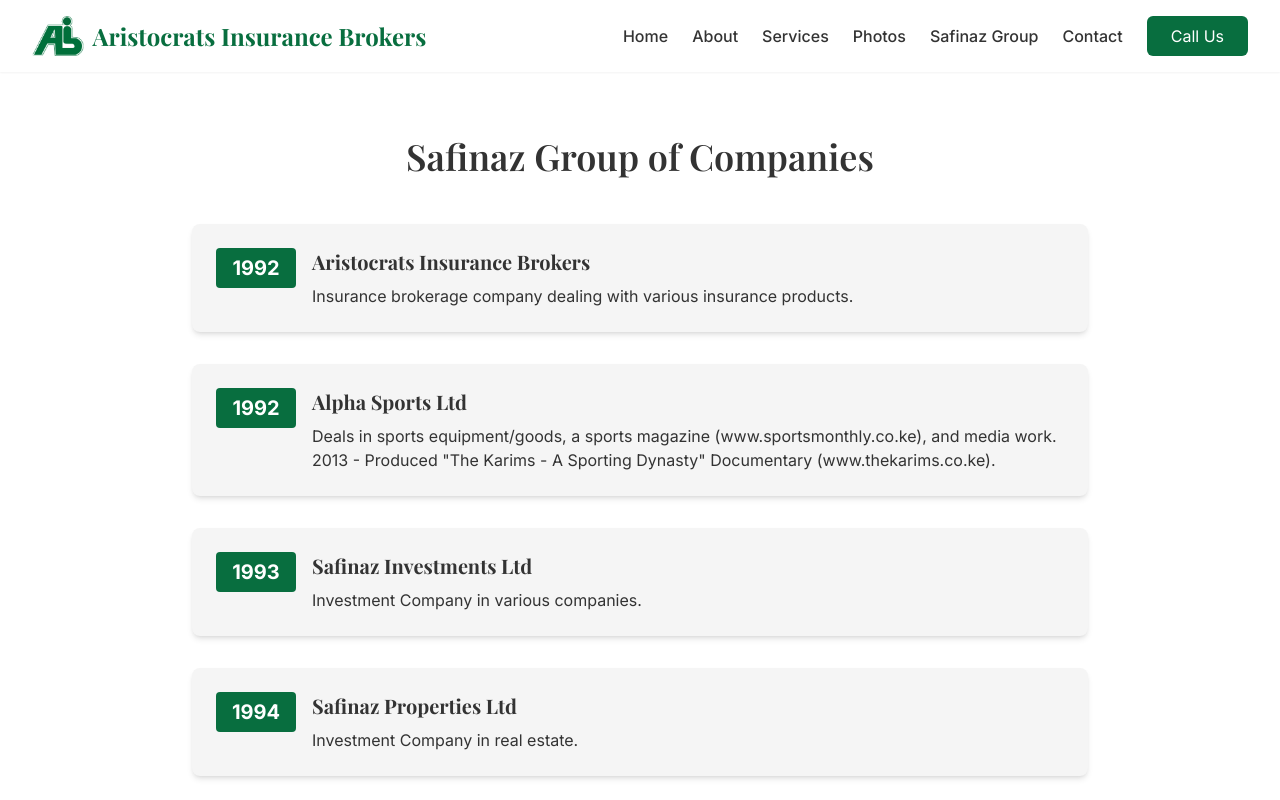
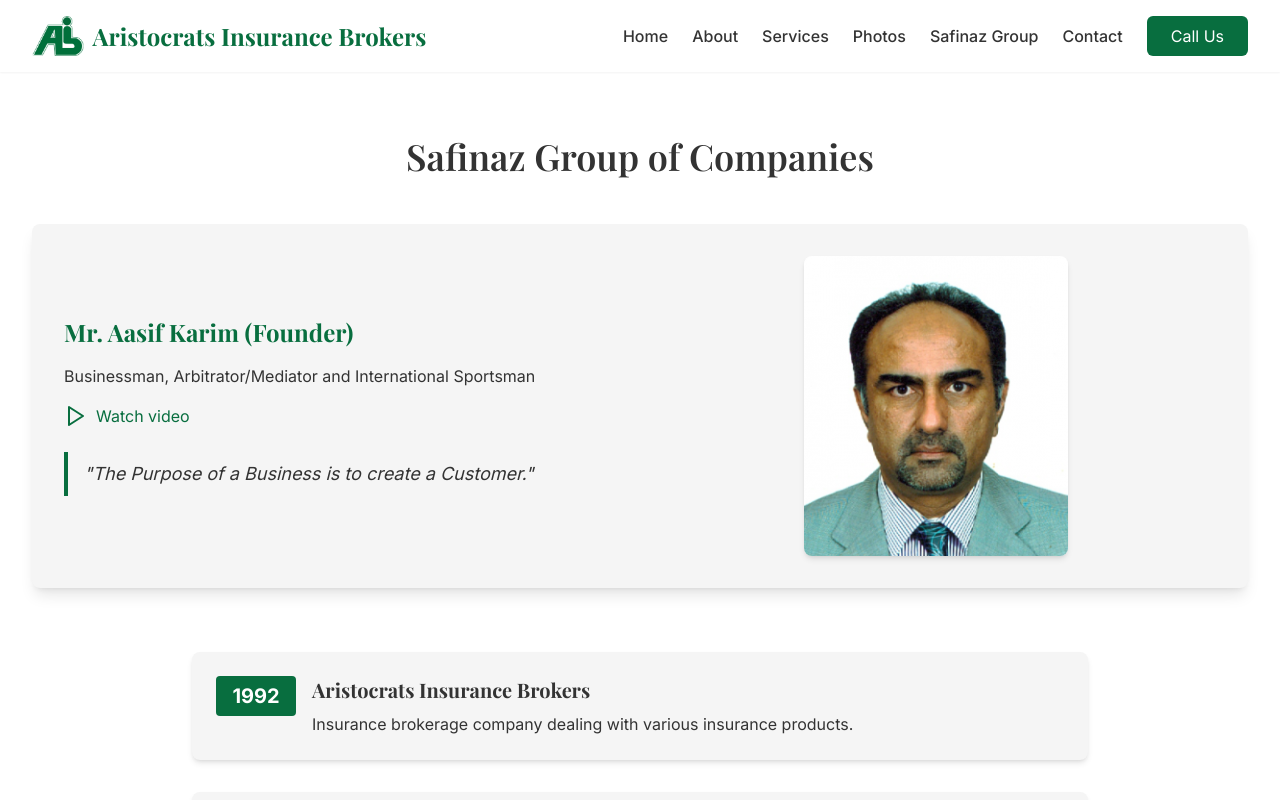
Before and after one commit to Alphonseaaron/aristocrat-website, a React (Vite) app: page /safinaz-group in a window 1280 px wide. Shown: the top 800 px of the page. Built offline with nearby package versions, Linux system fonts and the light colour scheme.

Commit message:
Refactor: Integrate founder details and quote
Integrate founder details, photo, and quote into the layout, and deploy to Netlify.

```diff
--- a/src/pages/SafinazGroup.tsx
+++ b/src/pages/SafinazGroup.tsx
@@ -40,6 +40,37 @@ const SafinazGroup = () => {
       <div className="container-custom">
         <h1 className="section-title text-center mb-12">Safinaz Group of Companies</h1>
 
+        {/* Founder Profile Section */}
+        <div className="mb-16 bg-aristocrat-gray p-8 rounded-lg shadow-lg">
+          <div className="grid grid-cols-1 md:grid-cols-2 gap-8 items-center">
+            <div>
+              <h2 className="text-2xl font-bold text-aristocrat-green mb-4">Mr. Aasif Karim (Founder)</h2>
+              <p className="mb-4">Businessman, Arbitrator/Mediator and International Sportsman</p>
+              <a
+                href="https://www.youtube.com/watch?v=0Okzz1Ld5LA"
+                target="_blank"
+                rel="noopener noreferrer"
+                className="text-aristocrat-green hover:underline flex items-center gap-2 mb-6"
+              >
+                <svg xmlns="http://www.w3.org/2000/svg" width="24" height="24" viewBox="0 0 24 24" fill="none" stroke="currentColor" strokeWidth="2" strokeLinecap="round" strokeLinejoin="round">
+                  <polygon points="5 3 19 12 5 21 5 3" />
+                </svg>
+                Watch video
+              </a>
+              <blockquote className="italic text-lg border-l-4 border-aristocrat-green pl-4 py-2">
+                "The Purpose of a Business is to create a Customer."
+              </blockquote>
+            </div>
+            <div className="flex justify-center">
+              <img
+                src="/lovable-uploads/047dbb9e-a1c7-4e2c-8c35-ee8e0ce68724.png"
+                alt="Mr. Aasif Karim"
+                className="rounded-lg shadow-md max-w-xs mx-auto h-auto"
+              />
+            </div>
+          </div>
+        </div>
+
         <div className="max-w-4xl mx-auto">
           <div className="space-y-8">
             {companies.map((company, index) => (
```
